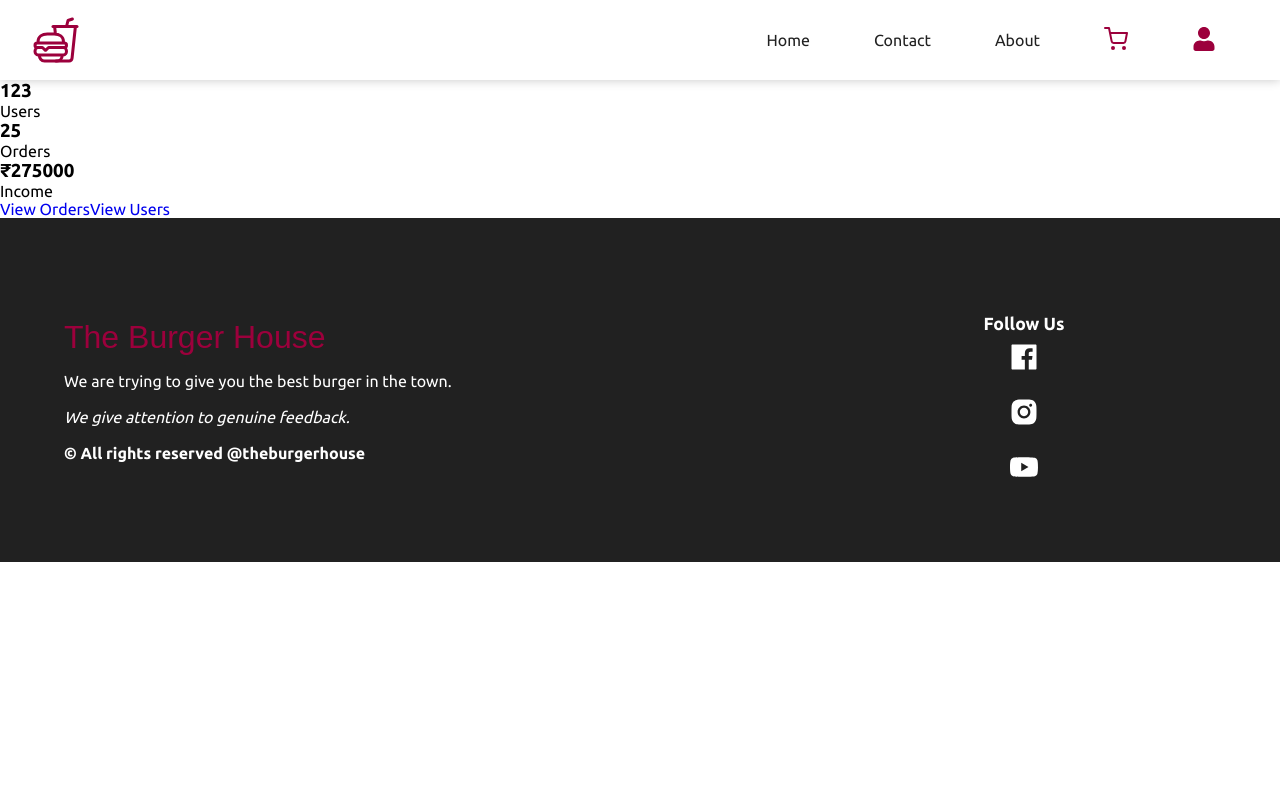
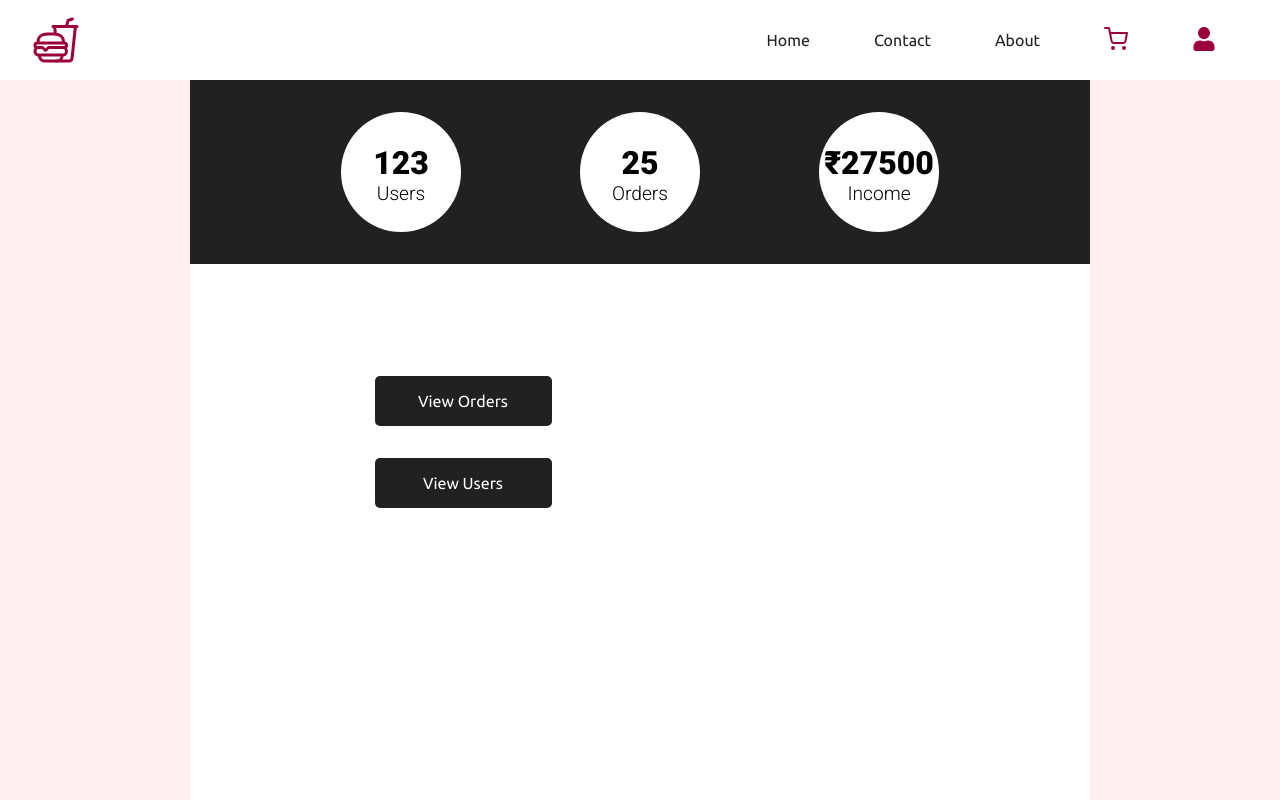
Before and after one commit to AmanMandal7/The-Burger-House, a React (Create React App) app in the folder frontend/: page /admin/dashboard in a window 1280 px wide. Shown: the top 800 px of the page. Built offline with nearby package versions, Linux system fonts and the light colour scheme.

Commit message:
importing the graph

```diff
--- a/frontend/src/components/admin/Dashboard.jsx
+++ b/frontend/src/components/admin/Dashboard.jsx
@@ -18,7 +18,7 @@ const Dashboard = () => {
         <article>
           <Box title="Users" value={123} />
           <Box title="Orders" value={25} />
-          <Box title="Income" value={275000} />
+          <Box title="Income" value={27500} />
         </article>
 
         <section>
@@ -26,6 +26,8 @@ const Dashboard = () => {
             <Link to="/admin/orders">View Orders</Link>
             <Link to="/admin/users">View Users</Link>
           </div>
+
+          <aside></aside>
         </section>
       </main>
     </section>
--- a/frontend/src/styles/dashboard.scss
+++ b/frontend/src/styles/dashboard.scss
@@ -1 +1,67 @@
 @import "colors";
+
+.dashboard {
+  background-color: $pink;
+  height: 100vh;
+  width: 100%;
+
+  > main {
+    background-color: white;
+    max-width: 900px;
+    height: 100%;
+    margin: auto;
+
+    > article {
+      background-color: $dark;
+      padding: 2rem;
+      display: flex;
+      justify-content: space-evenly;
+      align-items: center;
+
+      > div {
+        background-color: white;
+        border-radius: 100%;
+        height: 120px;
+        width: 120px;
+        text-align: center;
+        padding: 2rem 0;
+
+        > h3 {
+          font: 800 2rem "Roboto";
+        }
+
+        > p {
+          font: 300 1.2rem "Roboto";
+        }
+      }
+    }
+
+    > section {
+      //   display: flex;
+      //   justify-content: space-between;
+      padding: 6rem;
+
+      > div {
+        display: flex;
+        flex-direction: column;
+        width: 50%;
+        justify-content: center;
+        align-items: center;
+
+        > a {
+          white-space: nowrap;
+          background-color: $dark;
+          color: white;
+          width: 50%;
+          padding: 1rem;
+          border-radius: 5px;
+          text-align: center;
+          margin: 1rem;
+          &:hover {
+            background-color: $reddark;
+          }
+        }
+      }
+    }
+  }
+}
```
